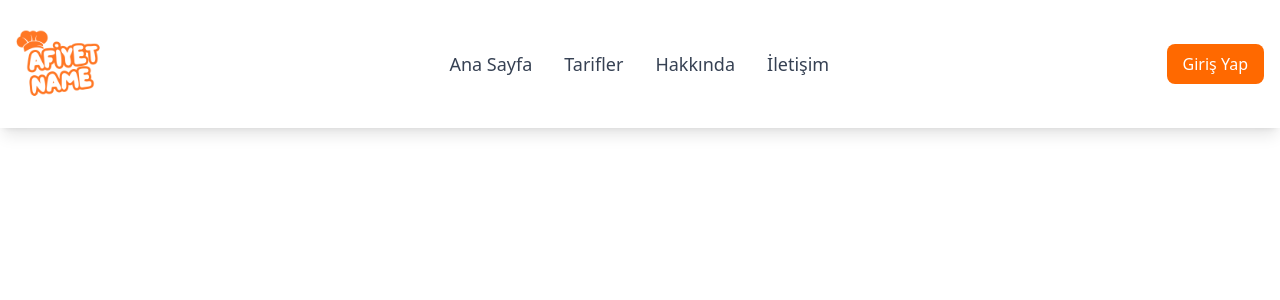
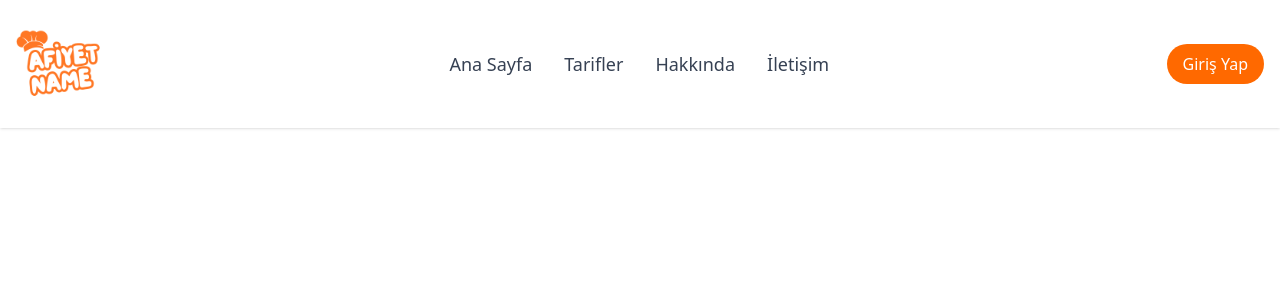
Before and after one commit to poyrazavsever/AfiyetName, a Next.js app: page / in a window 1280 px wide. Shown: the top 300 px of the page. Built offline with nearby package versions, Linux system fonts and the light colour scheme.

Commit message:
style: updated style to navbar

```diff
--- a/components/Navbar.jsx
+++ b/components/Navbar.jsx
@@ -2,7 +2,7 @@ import React from 'react';
 
 const Navbar = () => {
   return (
-    <nav className="bg-white p-4 shadow-lg">
+    <nav className="bg-white p-4 shadow">
       <div className="flex items-center justify-between max-w-screen-xl mx-auto">
         {/* Logo */}
         <div className="flex items-center">
@@ -27,7 +27,7 @@ const Navbar = () => {
 
         {/* Giriş Yap Butonu */}
         <div className="hidden lg:flex items-center">
-          <button className="bg-orange-500 text-white px-4 py-2 rounded-lg hover:bg-orange-600 transition duration-300 cursor-pointer">
+          <button className="bg-orange-500 text-white px-4 py-2 rounded-full hover:bg-orange-600 transition duration-300 cursor-pointer">
             Giriş Yap
           </button>
         </div>
```
